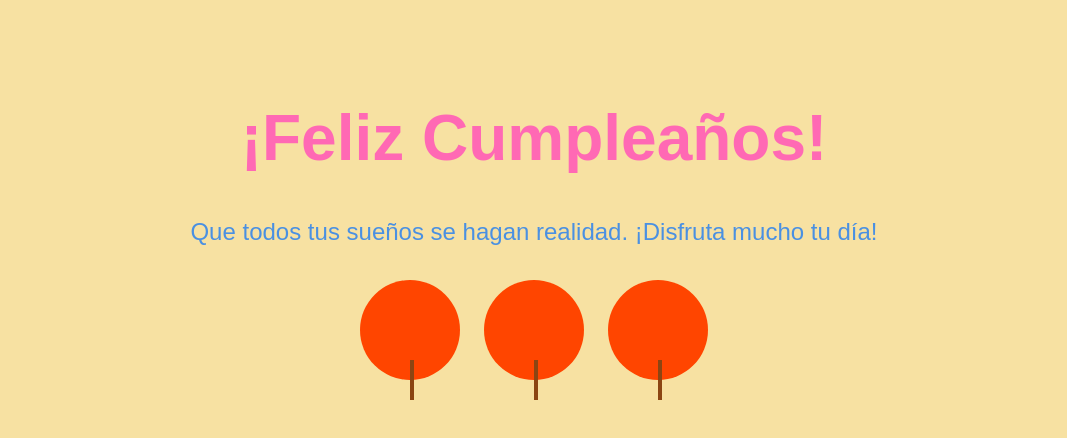
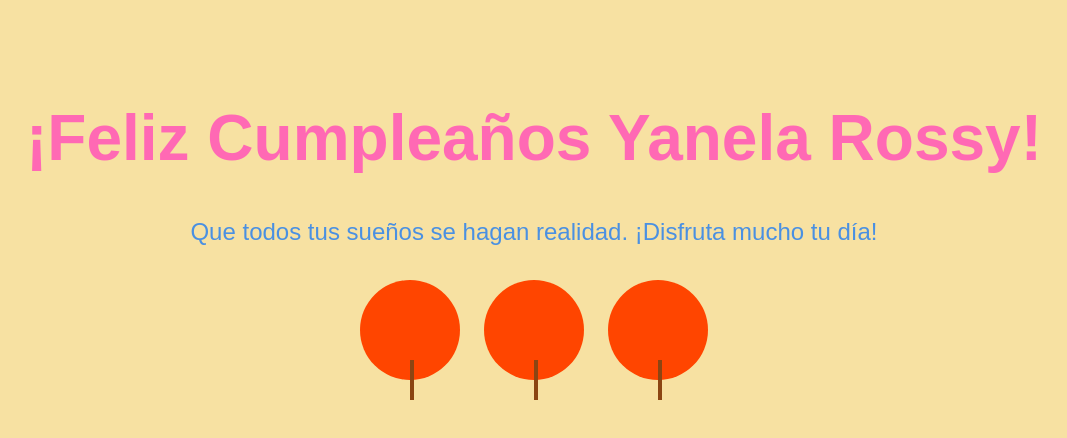
Before and after one commit to RoyRoly/githubpagetest, a plain HTML site: page index.html in a window 1280 px wide. Shown: the whole page, without its empty margins (106-1173 px from the left). Drawn offline with Linux system fonts and the light colour scheme.

Commit message:
Update index.html

```diff
--- a/index.html
+++ b/index.html
@@ -3,7 +3,7 @@
 <head>
     <meta charset="UTF-8">
     <meta name="viewport" content="width=device-width, initial-scale=1.0">
-    <title>¡Feliz Cumpleaños YANELA!</title>
+    <title>¡Feliz Cumpleaños!</title>
     <style>
         body {
             font-family: Arial, sans-serif;
@@ -39,7 +39,7 @@
     </style>
 </head>
 <body>
-    <h1>¡Feliz Cumpleaños!</h1>
+    <h1>¡Feliz Cumpleaños Yanela Rossy!</h1>
     <p>Que todos tus sueños se hagan realidad. ¡Disfruta mucho tu día!</p>
 
     <div class="balloons"></div>
```
